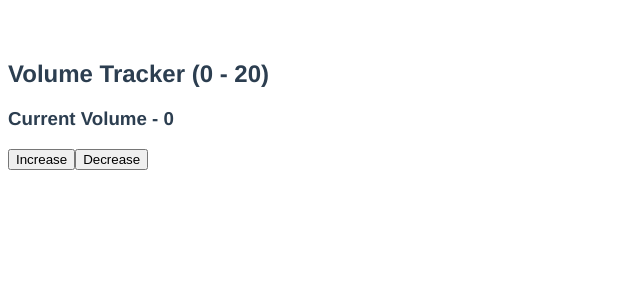
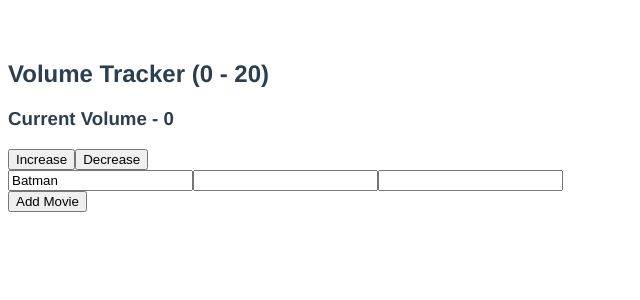
Before and after one commit to Shercosta/vue-3-codevolution, a Vue app in the folder vue-project/: page / in a window 1280 px wide. Shown: the top 300 px of the page, without its empty margins (0-640 px from the left). Built offline with nearby package versions, Linux system fonts and the light colour scheme.

Commit message:
tutorial 28 immediate & deep watcherz

```diff
--- a/vue-project/src/Watchers.vue
+++ b/vue-project/src/Watchers.vue
@@ -5,6 +5,16 @@
     <div>
       <button @click="volume += 2">Increase</button>
       <button @click="volume -= 2">Decrease</button>
+    </div>
+
+    <input type="text" name="" v-model="movie" id="" />
+    <input type="text" name="" v-model="movieInfo.title" id="" />
+    <input type="text" name="" v-model="movieInfo.actor" id="" />
+
+    <div>
+      <button @click="movieList = movieList.concat(['Wonder Woman'])">
+        Add Movie
+      </button>
     </div>
   </div>
 </template>
@@ -15,19 +25,42 @@ export default {
   data() {
     return {
       volume: 0,
+      movie: "Batman",
+      movieInfo: {
+        title: "",
+        actor: "",
+      },
+      movieList: ["Batman", "Sumerpan"],
     };
   },
   methods: {},
   computed: {},
   watch: {
     volume(newValue, oldValue) {
-      if(newValue > oldValue && newValue === 16) {
-        alert("Warning more than 16")
+      if (newValue > oldValue && newValue === 16) {
+        alert("Warning more than 16");
       }
-    }
+    },
+    movie: {
+      handler(newValue) {
+        console.log(`Calling API with movie name = ${newValue}`);
+      },
+      immediate: true,
+    },
+    movieInfo: {
+      handler(newValue) {
+        console.log(`TItle = ${newValue.title} actor = ${newValue.actor}`);
+      },
+      deep: true,
+    },
+    movieList: {
+      handler(newValue) {
+        console.log(newValue);
+      },
+      // deep: true,
+    },
   },
 };
 </script>
 
-<style>
-</style>
+<style></style>
```
